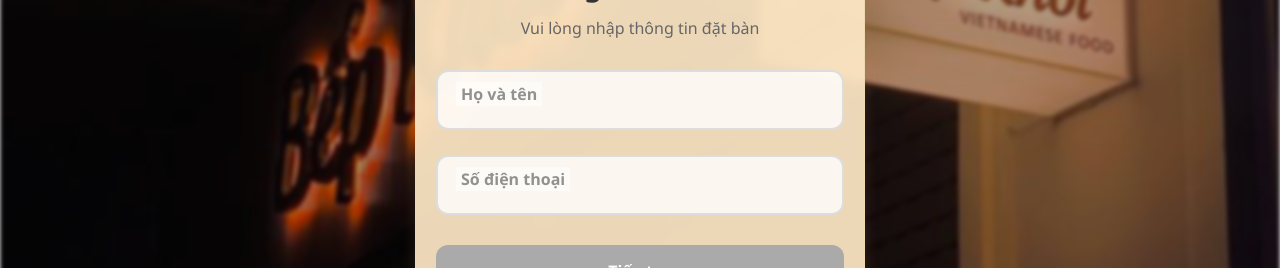
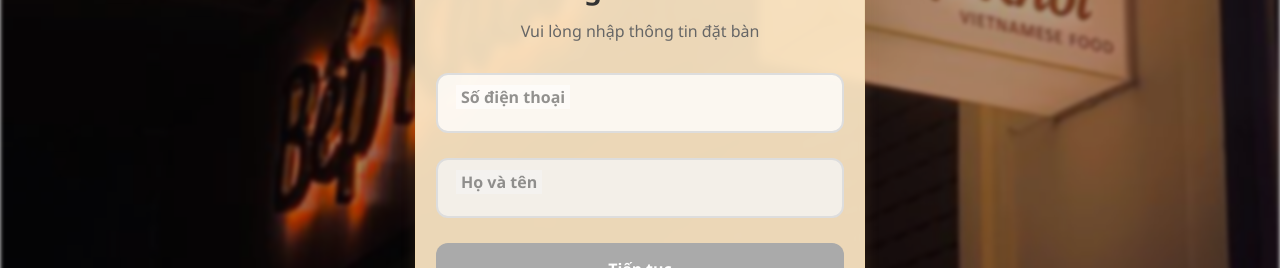
Before and after one commit to Dung99999/bepkhoi_frontend, a React (Create React App) app: page /guess in a window 1280 px wide. Shown: the part 249-517 px from the top of the page. Built offline with nearby package versions, Linux system fonts and the light colour scheme.

Commit message:
20/4: Fix guess flow

```diff
--- a/src/pages/Shop/GuessPage.tsx
+++ b/src/pages/Shop/GuessPage.tsx
@@ -1,7 +1,13 @@
-import React, { useState } from "react";
+import React, { useState, useEffect } from "react";
 import { motion } from "framer-motion";
 import { useNavigate } from "react-router-dom";
 import loginImage from "../../styles/LoginPage/images/login_image.png";
+
+interface CustomerInfo {
+    customerId: string;
+    phone: string;
+    name: string;
+}
 
 const GuessPage: React.FC = () => {
     const [phoneNumber, setPhoneNumber] = useState("");
@@ -10,72 +16,128 @@ const GuessPage: React.FC = () => {
     const [isNameFocused, setIsNameFocused] = useState(false);
     const [error, setError] = useState("");
     const [isLoading, setIsLoading] = useState(false);
+    const [isSearching, setIsSearching] = useState(false);
+    const [isNameDisabled, setIsNameDisabled] = useState(true);
+    const [phoneError, setPhoneError] = useState("");
     const navigate = useNavigate();
+
+    const validatePhoneNumber = (phone: string): boolean => {
+        const regex = /^0\d{9}$/;
+        return regex.test(phone);
+    };
+
+    useEffect(() => {
+        const searchUser = async () => {
+            if (!validatePhoneNumber(phoneNumber)) {
+                setPhoneError("Số điện thoại phải bắt đầu bằng 0 và có 10 chữ số");
+                setIsNameDisabled(true);
+                setName("");
+                return;
+            }
+
+            setPhoneError("");
+            setIsSearching(true);
+
+            try {
+                const searchResponse = await fetch(
+                    `${process.env.REACT_APP_API_APP_ENDPOINT}api/Customer/search?searchTerm=${phoneNumber}`
+                );
+
+                if (!searchResponse.ok) throw new Error("Không thể lấy thông tin người dùng");
+
+                const customers = await searchResponse.json();
+                const matchedCustomer = Array.isArray(customers)
+                    ? customers.find(c => c.phone === phoneNumber ||
+                                       c.phone === `+84${phoneNumber.substring(1)}` ||
+                                       c.phone === `84${phoneNumber.substring(1)}`)
+                    : null;
+
+                if (matchedCustomer) {
+                    setName(matchedCustomer.name || matchedCustomer.customerName || "");
+                    setIsNameDisabled(true);
+                } else {
+                    setName("");
+                    setIsNameDisabled(false);
+                }
+            } catch (err) {
+                console.error("Lỗi khi tìm kiếm:", err);
+                setName("");
+                setIsNameDisabled(false);
+            } finally {
+                setIsSearching(false);
+            }
+        };
+
+        const timer = setTimeout(() => {
+            if (phoneNumber.length === 10) searchUser();
+        }, 500);
+
+        return () => clearTimeout(timer);
+    }, [phoneNumber]);
+
+    const handlePhoneChange = (e: React.ChangeEvent<HTMLInputElement>) => {
+        const value = e.target.value.replace(/\D/g, '');
+        setPhoneNumber(value);
+    };
 
     const handleSubmit = async (e: React.FormEvent) => {
         e.preventDefault();
         setError("");
+
+        if (!validatePhoneNumber(phoneNumber)) {
+            setPhoneError("Số điện thoại không hợp lệ! Số điện thoại phải bắt đầu bằng 0 và có 10 chữ số");
+            return;
+        }
+
+        if (!isNameDisabled && !name) {
+            setError("Vui lòng nhập tên");
+            return;
+        }
+
         setIsLoading(true);
 
         try {
-            const createResponse = await fetch(`${process.env.REACT_APP_API_APP_ENDPOINT}api/Customer/create-new-customer`, {
-                method: 'POST',
-                headers: {
-                    'accept': '*/*',
-                    'Content-Type': 'application/json',
-                },
-                body: JSON.stringify({
-                    phone: phoneNumber,
-                    customerName: name
-                })
-            });
+            const searchResponse = await fetch(
+                `${process.env.REACT_APP_API_APP_ENDPOINT}api/Customer/search?searchTerm=${phoneNumber}`
+            );
 
-            if (!createResponse.ok && createResponse.status !== 409) {
-                const errorData = await createResponse.json();
-                throw new Error(errorData.message || "Có lỗi khi tạo người dùng");
-            }
-            const searchResponse = await fetch(`${process.env.REACT_APP_API_APP_ENDPOINT}api/Customer/search?searchTerm=${phoneNumber}`, {
-                method: 'GET',
-                headers: {
-                    'accept': 'text/plain',
-                },
-            });
+            let customerData = await searchResponse.json();
+            let customerInfo: CustomerInfo | null = null;
 
-            if (!searchResponse.ok) {
-                throw new Error("Không thể lấy thông tin người dùng");
+            if ((Array.isArray(customerData) && customerData.length === 0) ||
+                (!Array.isArray(customerData) && !customerData?.phone)) {
+
+                const createResponse = await fetch(
+                    `${process.env.REACT_APP_API_APP_ENDPOINT}api/Customer/create-new-customer`,
+                    {
+                        method: 'POST',
+                        headers: { 'Content-Type': 'application/json' },
+                        body: JSON.stringify({ phone: phoneNumber, customerName: name })
+                    }
+                );
+
+                if (!createResponse.ok && createResponse.status !== 409) {
+                    throw new Error("Không thể tạo người dùng mới");
+                }
+
+                const newSearchResponse = await fetch(
+                    `${process.env.REACT_APP_API_APP_ENDPOINT}api/Customer/search?searchTerm=${phoneNumber}`
+                );
+                customerData = await newSearchResponse.json();
             }
 
-            const customerData = await searchResponse.json();
+            const customer = Array.isArray(customerData) ? customerData[0] : customerData;
+            customerInfo = {
+                customerId: customer.id || customer.customerId,
+                phone: customer.phone || phoneNumber,
+                name: customer.name || customer.customerName || name
+            };
 
-            let customerId, customerPhone, customerName;
-
-            if (Array.isArray(customerData) && customerData.length > 0) {
-                const firstCustomer = customerData[0];
-                customerId = firstCustomer.id || firstCustomer.customerId;
-                customerPhone = firstCustomer.phone || phoneNumber;
-                customerName = firstCustomer.name || firstCustomer.customerName || name;
-            } else if (typeof customerData === 'object' && customerData !== null) {
-                customerId = customerData.id || customerData.customerId;
-                customerPhone = customerData.phone || phoneNumber;
-                customerName = customerData.name || customerData.customerName || name;
-            } else {
-                throw new Error("Định dạng dữ liệu không hợp lệ");
-            }
-
-            if (!customerId) {
-                throw new Error("Không tìm thấy ID người dùng");
-            }
-            const customerInfo = {
-                customerId,
-                phone: customerPhone,
-                name: customerName
-            };
+            if (!customerInfo.customerId) throw new Error("Không có thông tin khách hàng");
 
             sessionStorage.setItem('customerInfo', JSON.stringify(customerInfo));
             navigate('/shop/menu');
-
         } catch (err) {
-            console.error("Chi tiết lỗi:", err);
             setError(err instanceof Error ? err.message : "Có lỗi xảy ra");
         } finally {
             setIsLoading(false);
@@ -176,12 +238,94 @@ const GuessPage: React.FC = () => {
                         }}
                     >
                         <input
+                            type="tel"
+                            value={phoneNumber}
+                            onChange={handlePhoneChange}
+                            onFocus={() => setIsPhoneFocused(true)}
+                            onBlur={() => setIsPhoneFocused(false)}
+                            placeholder=" "
+                            maxLength={10}
+                            style={{
+                                width: "100%",
+                                padding: "16px 20px",
+                                fontSize: "16px",
+                                borderRadius: "12px",
+                                border: `2px solid ${phoneError ? "#d32f2f" : isPhoneFocused ? "#007bff" : "#ddd"}`,
+                                outline: "none",
+                                transition: "all 0.3s ease",
+                                boxShadow: isPhoneFocused
+                                    ? "0 0 0 3px rgba(0, 123, 255, 0.25)"
+                                    : "none",
+                                backgroundColor: "rgba(255, 255, 255, 0.8)",
+                            }}
+                        />
+                        <motion.label
+                            initial={{ y: "50%", x: 20, opacity: 0.7 }}
+                            animate={{
+                                y: phoneNumber || isPhoneFocused ? "-10px" : "50%",
+                                x: phoneNumber || isPhoneFocused ? 15 : 20,
+                                opacity: phoneNumber || isPhoneFocused ? 1 : 0.7,
+                                fontSize: phoneNumber || isPhoneFocused ? "12px" : "16px",
+                                color: phoneError ? "#d32f2f" : isPhoneFocused ? "#007bff" : "#666",
+                            }}
+                            transition={{ duration: 0.2 }}
+                            style={{
+                                position: "absolute",
+                                left: 0,
+                                top: 0,
+                                padding: "0 5px",
+                                backgroundColor: "rgba(255, 255, 255, 0.8)",
+                                pointerEvents: "none",
+                                transformOrigin: "left center",
+                            }}
+                        >
+                            Số điện thoại
+                            {isSearching && (
+                                <span style={{ marginLeft: "5px" }}>
+                                    <div style={{
+                                        display: "inline-block",
+                                        width: "12px",
+                                        height: "12px",
+                                        border: "2px solid rgba(0,0,0,0.3)",
+                                        borderTopColor: "#007bff",
+                                        borderRadius: "50%",
+                                        animation: "spin 1s linear infinite",
+                                    }} />
+                                </span>
+                            )}
+                        </motion.label>
+                        {phoneError && (
+                            <motion.div
+                                initial={{ opacity: 0, y: -10 }}
+                                animate={{ opacity: 1, y: 0 }}
+                                style={{
+                                    color: "#d32f2f",
+                                    fontSize: "12px",
+                                    textAlign: "left",
+                                    marginTop: "4px",
+                                    marginLeft: "10px",
+                                }}
+                            >
+                                {phoneError}
+                            </motion.div>
+                        )}
+                    </motion.div>
+
+                    <motion.div
+                        whileTap={{ scale: 0.98 }}
+                        style={{
+                            position: "relative",
+                            marginBottom: "25px",
+                        }}
+                    >
+                        <input
                             type="text"
                             value={name}
                             onChange={(e) => setName(e.target.value)}
                             onFocus={() => setIsNameFocused(true)}
                             onBlur={() => setIsNameFocused(false)}
                             placeholder=" "
+                            disabled={isNameDisabled}
                             style={{
                                 width: "100%",
                                 padding: "16px 20px",
@@ -194,7 +338,10 @@ const GuessPage: React.FC = () => {
                                     ? "0 0 0 3px rgba(0, 123, 255, 0.25)"
                                     : "none",
                                 borderColor: isNameFocused ? "#007bff" : "#ddd",
-                                backgroundColor: "rgba(255, 255, 255, 0.8)",
+                                backgroundColor: isNameDisabled
+                                    ? "rgba(245, 245, 245, 0.8)"
+                                    : "rgba(255, 255, 255, 0.8)",
+                                cursor: isNameDisabled ? "not-allowed" : "text",
                             }}
                         />
                         <motion.label
@@ -212,7 +359,9 @@ const GuessPage: React.FC = () => {
                                 left: 0,
                                 top: 0,
                                 padding: "0 5px",
-                                backgroundColor: "rgba(255, 255, 255, 0.8)",
+                                backgroundColor: isNameDisabled
+                                    ? "rgba(245, 245, 245, 0.8)"
+                                    : "rgba(255, 255, 255, 0.8)",
                                 pointerEvents: "none",
                                 transformOrigin: "left center",
                             }}
@@ -221,74 +370,25 @@ const GuessPage: React.FC = () => {
                         </motion.label>
                     </motion.div>
 
-                    <motion.div
-                        whileTap={{ scale: 0.98 }}
-                        style={{
-                            position: "relative",
-                            marginBottom: "30px",
-                        }}
-                    >
-                        <input
-                            type="tel"
-                            value={phoneNumber}
-                            onChange={(e) => setPhoneNumber(e.target.value)}
-                            onFocus={() => setIsPhoneFocused(true)}
-                            onBlur={() => setIsPhoneFocused(false)}
-                            placeholder=" "
-                            style={{
-                                width: "100%",
-                                padding: "16px 20px",
-                                fontSize: "16px",
-                                borderRadius: "12px",
-                                border: "2px solid #ddd",
-                                outline: "none",
-                                transition: "all 0.3s ease",
-                                boxShadow: isPhoneFocused
-                                    ? "0 0 0 3px rgba(0, 123, 255, 0.25)"
-                                    : "none",
-                                borderColor: isPhoneFocused ? "#007bff" : "#ddd",
-                                backgroundColor: "rgba(255, 255, 255, 0.8)",
-                            }}
-                        />
-                        <motion.label
-                            initial={{ y: "50%", x: 20, opacity: 0.7 }}
-                            animate={{
-                                y: phoneNumber || isPhoneFocused ? "-10px" : "50%",
-                                x: phoneNumber || isPhoneFocused ? 15 : 20,
-                                opacity: phoneNumber || isPhoneFocused ? 1 : 0.7,
-                                fontSize: phoneNumber || isPhoneFocused ? "12px" : "16px",
-                                color: isPhoneFocused ? "#007bff" : "#666",
-                            }}
-                            transition={{ duration: 0.2 }}
-                            style={{
-                                position: "absolute",
-                                left: 0,
-                                top: 0,
-                                padding: "0 5px",
-                                backgroundColor: "rgba(255, 255, 255, 0.8)",
-                                pointerEvents: "none",
-                                transformOrigin: "left center",
-                            }}
-                        >
-                            Số điện thoại
-                        </motion.label>
-                    </motion.div>
-
                     <motion.button
                         type="submit"
                         whileHover={{ scale: 1.02 }}
                         whileTap={{ scale: 0.98 }}
-                        disabled={!phoneNumber || !name || isLoading}
+                        disabled={!phoneNumber || (isNameDisabled ? false : !name) || isLoading}
                         style={{
                             width: "100%",
                             padding: "14px",
                             fontSize: "16px",
                             fontWeight: "600",
                             color: "#fff",
-                            backgroundColor: phoneNumber && name ? (isLoading ? "#6c757d" : "#007bff") : "#aaa",
+                            backgroundColor: phoneNumber && (isNameDisabled || name)
+                                ? (isLoading ? "#6c757d" : "#007bff")
+                                : "#aaa",
                             border: "none",
                             borderRadius: "12px",
-                            cursor: phoneNumber && name ? "pointer" : "not-allowed",
+                            cursor: phoneNumber && (isNameDisabled || name) && !isLoading
+                                ? "pointer"
+                                : "not-allowed",
                             transition: "all 0.3s ease",
                             marginBottom: "20px",
                             position: "relative",
```
Also changed, not shown: src/pages/Shop/ShopMenuRedirect.tsx (+45 -4 lines).
